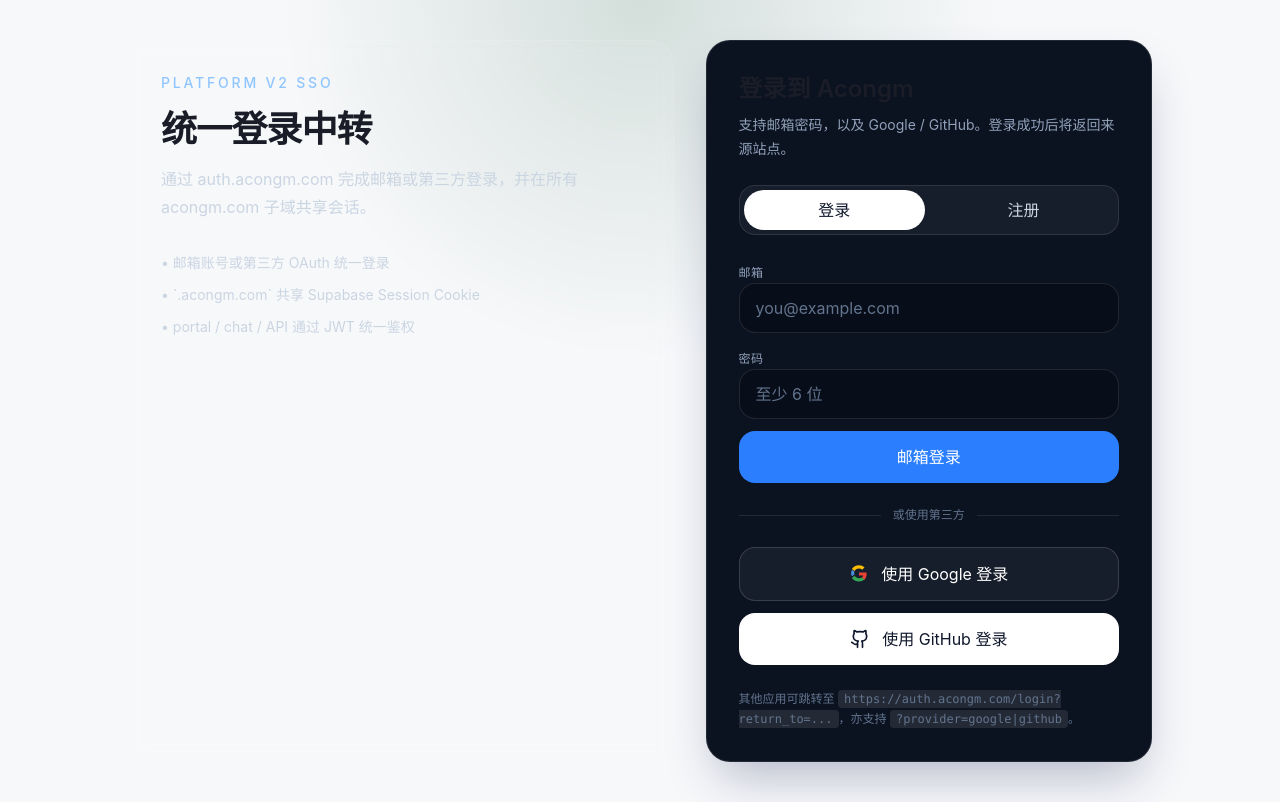
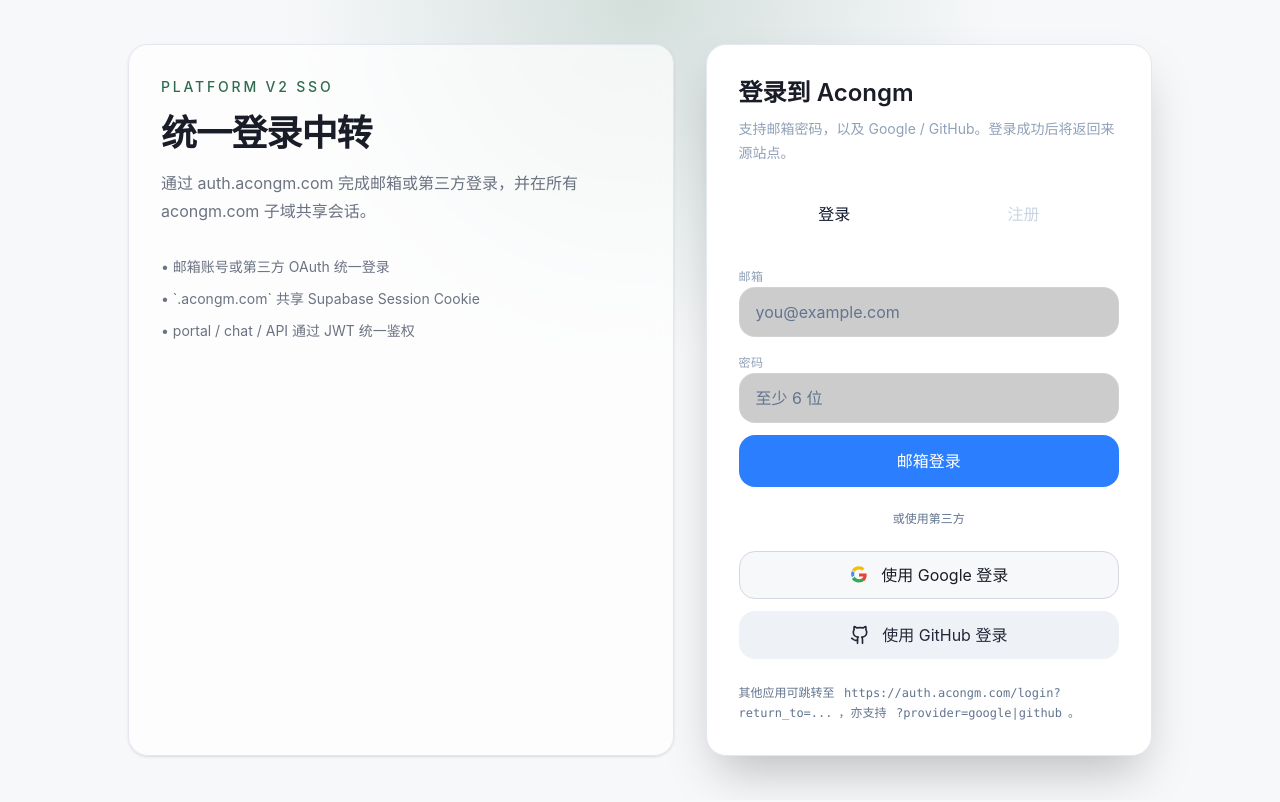
Before and after one commit to Acongm/auth, a Next.js app in the folder apps/auth/: page /login in a window 1280 px wide. Built offline with nearby package versions, Linux system fonts and the light colour scheme.

Commit message:
migrate auth shell to semantic ui

```diff
--- a/apps/auth/components/auth-shell.tsx
+++ b/apps/auth/components/auth-shell.tsx
@@ -1,5 +1,5 @@
 import { Github } from "lucide-react";
-import { cn } from "@/lib/utils";
+import { Button } from "@/components/ui/button";
 
 type AuthShellProps = {
   title: string;
@@ -11,22 +11,22 @@
   return (
     <main className="flex min-h-screen items-center justify-center px-4 py-10">
       <div className="grid w-full max-w-5xl gap-8 lg:grid-cols-[1.1fr_0.9fr]">
-        <section className="rounded-3xl border border-white/10 bg-white/5 p-8 backdrop-blur">
-          <p className="text-sm font-medium uppercase tracking-[0.2em] text-blue-300">
+        <section className="rounded-xl border border-border bg-card/70 p-8 text-card-foreground shadow-sm backdrop-blur">
+          <p className="text-sm font-medium uppercase tracking-[0.2em] text-primary">
             Platform v2 SSO
           </p>
           <h1 className="mt-4 text-4xl font-semibold tracking-tight">{title}</h1>
-          <p className="mt-4 max-w-xl text-base leading-7 text-slate-300">
+          <p className="mt-4 max-w-xl text-base leading-7 text-muted-foreground">
             {description}
           </p>
-          <ul className="mt-8 space-y-3 text-sm text-slate-300">
+          <ul className="mt-8 space-y-3 text-sm text-muted-foreground">
             <li>• 邮箱账号或第三方 OAuth 统一登录</li>
             <li>• `.acongm.com` 共享 Supabase Session Cookie</li>
             <li>• portal / chat / API 通过 JWT 统一鉴权</li>
           </ul>
         </section>
 
-        <section className="rounded-3xl border border-white/10 bg-[#0b1220] p-8 shadow-2xl shadow-blue-950/30">
+        <section className="rounded-xl border border-border bg-card p-8 text-card-foreground shadow-2xl">
           {children}
         </section>
       </div>
@@ -73,23 +73,21 @@
   disabled,
   onClick,
 }: SocialSignInButtonProps) {
-  const className = cn(
-    "inline-flex w-full items-center justify-center gap-3 rounded-2xl px-5 py-3.5 text-base font-medium transition",
-    provider === "github"
-      ? "bg-white text-slate-900 hover:bg-slate-100"
-      : "border border-white/15 bg-white/5 text-white hover:bg-white/10",
-    disabled && "cursor-not-allowed opacity-60",
-  );
-
   return (
-    <button className={className} disabled={disabled} onClick={onClick} type="button">
+    <Button
+      className="w-full gap-3"
+      disabled={disabled}
+      onClick={onClick}
+      size="lg"
+      variant={provider === "github" ? "secondary" : "outline"}
+    >
       {provider === "github" ? (
         <Github className="h-5 w-5" />
       ) : (
         <GoogleIcon className="h-5 w-5" />
       )}
       {PROVIDER_LABEL[provider]}
-    </button>
+    </Button>
   );
 }
 
```
